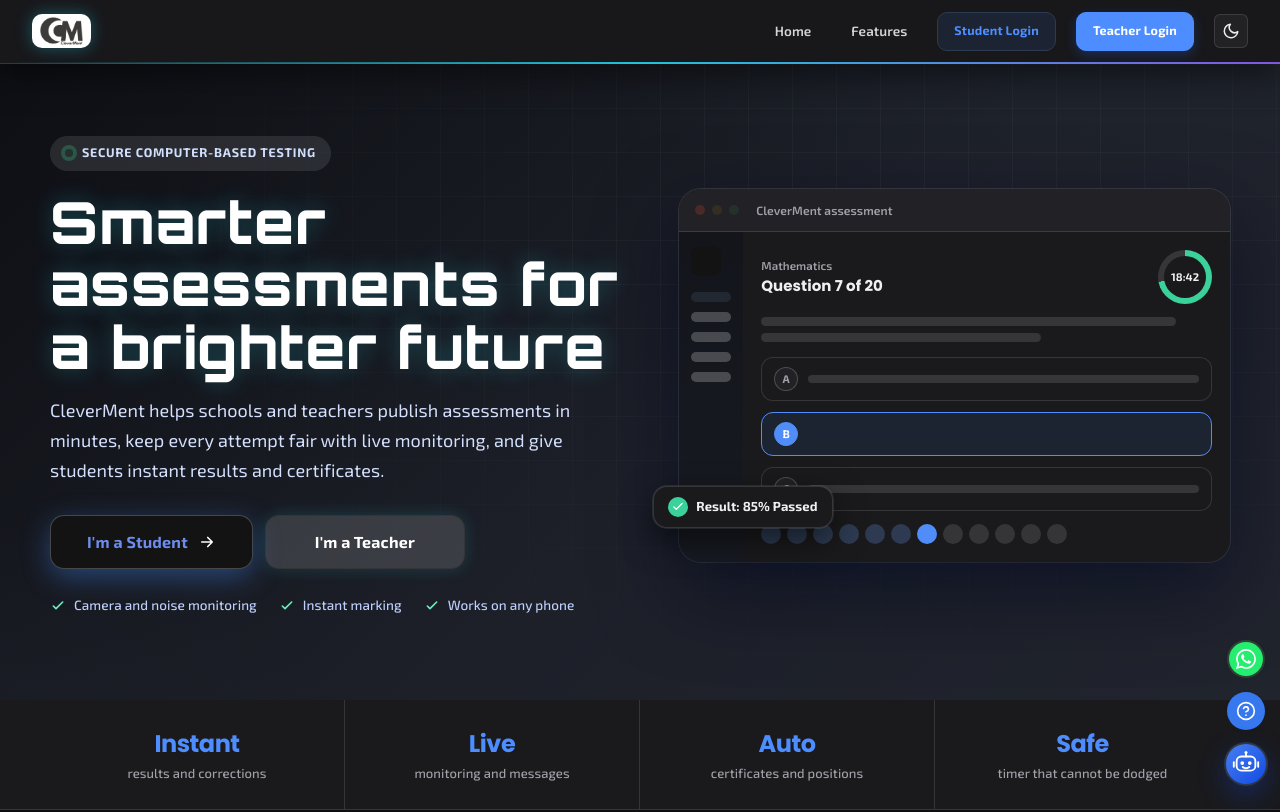
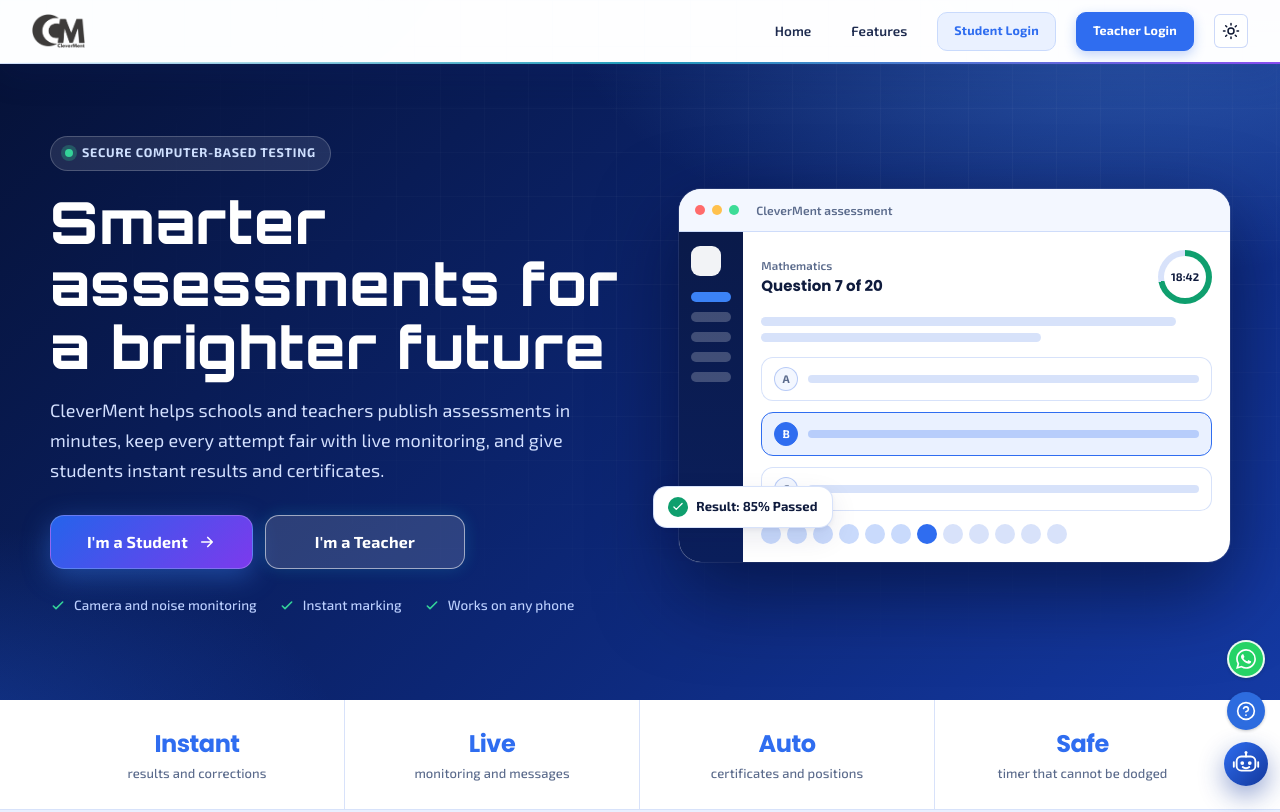
Before and after one commit to teacherclement/clevermentcbt, a plain HTML site: page index.html in a window 1280 px wide. Shown: the top 812 px of the page. Drawn offline with nearby package versions, Linux system fonts and the light colour scheme; no server answers.

Commit message:
Add files via upload

```diff
--- a/cm-theme.js
+++ b/cm-theme.js
@@ -5,7 +5,7 @@
         dark: '<svg viewBox="0 0 24 24" width="18" height="18" fill="none" stroke="currentColor" stroke-width="2" stroke-linecap="round" stroke-linejoin="round"><path d="M21 12.8A9 9 0 1 1 11.2 3a7 7 0 0 0 9.8 9.8z"/></svg>',
         system: '<svg viewBox="0 0 24 24" width="18" height="18" fill="none" stroke="currentColor" stroke-width="2" stroke-linecap="round" stroke-linejoin="round"><rect x="3" y="4" width="18" height="12" rx="2"/><path d="M8 20h8M12 16v4"/></svg>'
     };
-    function get() { try { return localStorage.getItem(KEY) || 'dark'; } catch (e) { return 'dark'; } }
+    function get() { try { return localStorage.getItem(KEY) || 'light'; } catch (e) { return 'light'; } }
     function sysDark() { return !!(window.matchMedia && window.matchMedia('(prefers-color-scheme: dark)').matches); }
     function isDark(t) { return t === 'dark' || (t === 'system' && sysDark()); }
     function apply(t) {
--- a/index.html
+++ b/index.html
@@ -59,7 +59,7 @@
     <script>if (window.pdfjsLib) { window.pdfjsLib.GlobalWorkerOptions.workerSrc = "https://cdnjs.cloudflare.com/ajax/libs/pdf.js/3.11.174/pdf.worker.min.js"; }</script>
     <link rel="manifest" href="manifest.json">
     <meta name="theme-color" content="#2d6cdf">
-    <script>(function(){try{var t=localStorage.getItem("cm_theme_fx")||"dark";var d=t==="dark"||(t==="system"&&window.matchMedia&&matchMedia("(prefers-color-scheme: dark)").matches);if(d)document.documentElement.setAttribute("data-cm-dark","1");}catch(e){}})();</script>
+    <script>(function(){try{var t=localStorage.getItem("cm_theme_fx")||"light";var d=t==="dark"||(t==="system"&&window.matchMedia&&matchMedia("(prefers-color-scheme: dark)").matches);if(d)document.documentElement.setAttribute("data-cm-dark","1");}catch(e){}})();</script>
     <meta name="apple-mobile-web-app-capable" content="yes">
     <meta name="apple-mobile-web-app-status-bar-style" content="black-translucent">
     <meta name="apple-mobile-web-app-title" content="CleverMent">
@@ -1647,7 +1647,7 @@
         </div>
     </div>
 
-    <script src="cm-theme.js?v=1"></script>
+    <script src="cm-theme.js?v=2"></script>
     <script src="cm-redesign.js?v=4"></script>
     <script src="cm-speech.js?v=5"></script>
     <script src="cm-profile.js?v=1"></script>
```
